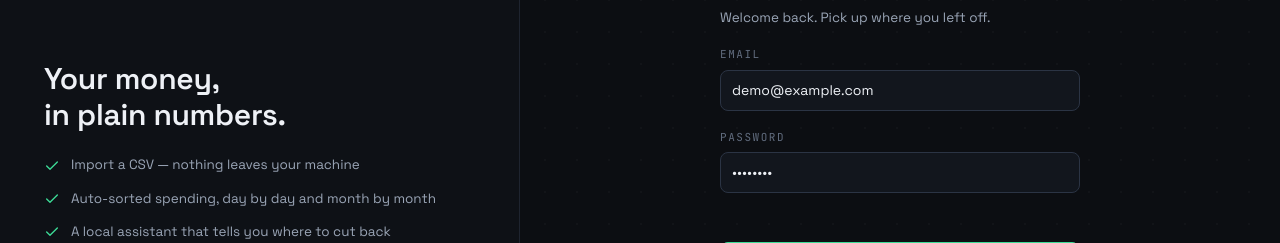
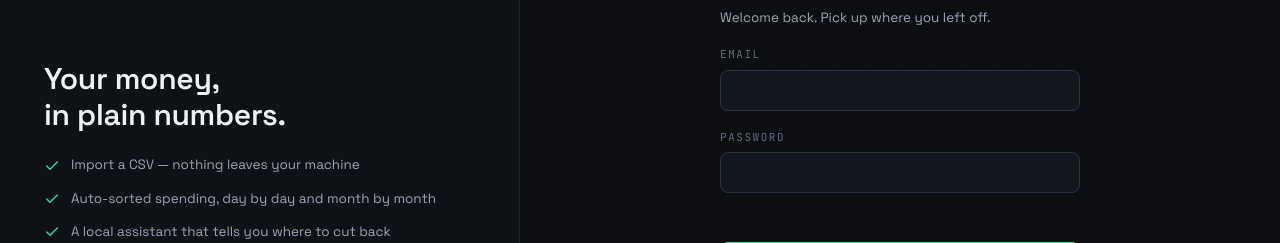
Before and after one commit to rider-codes/ledgerline, a website: page public/login.html in a window 1280 px wide. Shown: the part 257-500 px from the top of the page. Drawn offline with Linux system fonts and the light colour scheme.

Commit message:
Don't pre-fill demo credentials on the login page
A deployed site would show demo@example.com / demo1234 to every visitor. The demo login stays documented in the README for local use.

Co-Authored-By: Claude Opus 5.5 <noreply@anthropic.com>

```diff
--- a/public/login.html
+++ b/public/login.html
@@ -27,8 +27,8 @@
           <h2>Sign in</h2>
           <p style="color:var(--text-2);font-size:13.5px;">Welcome back. Pick up where you left off.</p>
         </div>
-        <label class="field"><span class="eyebrow">Email</span><input type="email" name="email" autocomplete="username" required value="demo@example.com"></label>
-        <label class="field"><span class="eyebrow">Password</span><input type="password" name="password" autocomplete="current-password" required value="demo1234"></label>
+        <label class="field"><span class="eyebrow">Email</span><input type="email" name="email" autocomplete="username" required></label>
+        <label class="field"><span class="eyebrow">Password</span><input type="password" name="password" autocomplete="current-password" required></label>
         <div class="err" id="err"></div>
         <button class="btn primary" type="submit" style="justify-content:center;">Sign in</button>
         <div style="text-align:center;font-size:13px;color:var(--text-2);">New here? <a href="/signup">Create an account</a></div>
```
